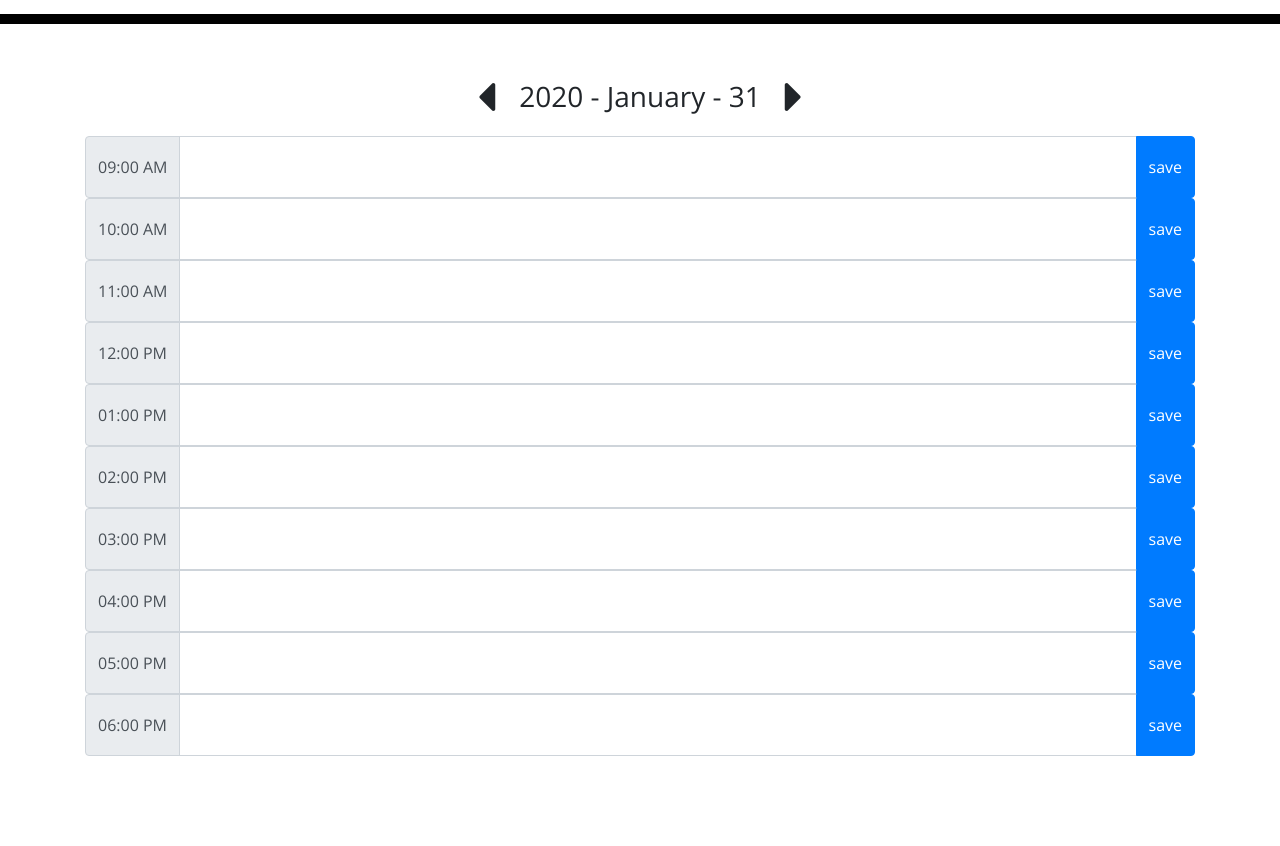
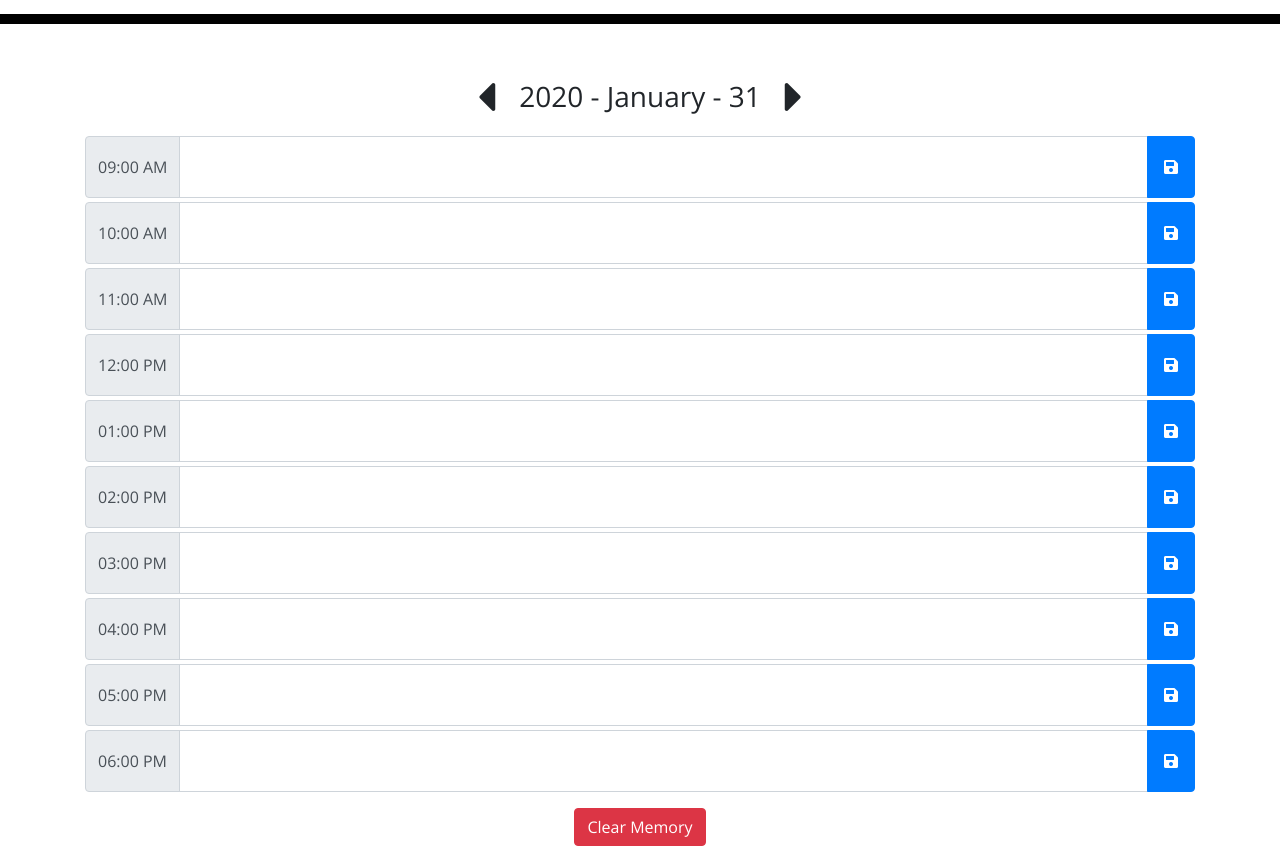
Before and after one commit to hyukjun-kwon/homework-5, a plain HTML site: page index.html in a window 1280 px wide. Shown: the part 280-1126 px from the top of the page. Before the commit the page ends 1036 px from the top, so only its background shows below. Drawn offline with nearby package versions, Linux system fonts and the light colour scheme.

Commit message:
added clear memory function

```diff
--- a/assets/js/script.js
+++ b/assets/js/script.js
@@ -61,7 +61,7 @@ $(document).ready(function() {
     currentDate = moment(moment(`2020${currentDate}`)).add(1, 'days').format("MMDD");
 
     refreshPlanner();
-  })
+  });
 
   $("#date-backward").on("click", event => {
     event.preventDefault();
@@ -70,7 +70,7 @@ $(document).ready(function() {
     currentDate = moment(moment(`2020${currentDate}`)).add(-1, 'days').format("MMDD");
 
     refreshPlanner();
-  })
+  });
 
   function refreshPlanner() {
     // renew data (discard any unsaved changes)
@@ -99,4 +99,14 @@ $(document).ready(function() {
     // build Planner
     buildPlanner(plannerData[`${currentDate}`]);
   }
+
+  /*************************************************** Clear Button Function *****************************************************/
+  $("#clear-button").on("click", event => {
+    event.preventDefault();
+    localStorage.clear();
+    plannerData = {};
+    currentDate = moment().format("MMDD");
+    buildPlanner(["","","","","","","","","",""]);
+  });
+
 });
--- a/index.html
+++ b/index.html
@@ -36,95 +36,98 @@
       </div>
     </div>
     <div class="container" id="time-block">
-      <div class="input-group">
+      <div class="input-group mb-1">
         <div class="input-group-prepend">
           <span class="input-group-text">09:00 AM</span>
         </div>
         <textarea class="form-control" id="content-0"></textarea>
         <div class="input-group-append">
-          <button class="btn btn-primary save-button" data-time-index="0">save</button>
+          <button class="btn btn-primary save-button fa fa-save px-3" data-time-index="0"></button>
         </div>
       </div>
-      <div class="input-group">
+      <div class="input-group mb-1">
         <div class="input-group-prepend">
           <span class="input-group-text">10:00 AM</span>
         </div>
         <textarea class="form-control" id="content-1"></textarea>
         <div class="input-group-append">
-          <button class="btn btn-primary save-button" data-time-index="1">save</button>
+          <button class="btn btn-primary save-button fa fa-save px-3" data-time-index="1"></button>
         </div>
       </div>
-      <div class="input-group">
+      <div class="input-group mb-1">
         <div class="input-group-prepend">
           <span class="input-group-text">11:00 AM</span>
         </div>
         <textarea class="form-control" id="content-2"></textarea>
         <div class="input-group-append">
-          <button class="btn btn-primary save-button" data-time-index="2">save</button>
+          <button class="btn btn-primary save-button fa fa-save px-3" data-time-index="2"></button>
         </div>
       </div>
-      <div class="input-group">
+      <div class="input-group mb-1">
         <div class="input-group-prepend">
           <span class="input-group-text">12:00 PM</span>
         </div>
         <textarea class="form-control" id="content-3"></textarea>
         <div class="input-group-append">
-          <button class="btn btn-primary save-button" data-time-index="3">save</button>
+          <button class="btn btn-primary save-button fa fa-save px-3" data-time-index="3"></button>
         </div>
       </div>
-      <div class="input-group">
+      <div class="input-group mb-1">
         <div class="input-group-prepend">
           <span class="input-group-text">01:00 PM</span>
         </div>
         <textarea class="form-control" id="content-4"></textarea>
         <div class="input-group-append">
-          <button class="btn btn-primary save-button" data-time-index="4">save</button>
+          <button class="btn btn-primary save-button fa fa-save px-3" data-time-index="4"></button>
         </div>
       </div>
-      <div class="input-group">
+      <div class="input-group mb-1">
         <div class="input-group-prepend">
           <span class="input-group-text">02:00 PM</span>
         </div>
         <textarea class="form-control" id="content-5"></textarea>
         <div class="input-group-append">
-          <button class="btn btn-primary save-button" data-time-index="5">save</button>
+          <button class="btn btn-primary save-button fa fa-save px-3" data-time-index="5"></button>
         </div>
       </div>
-      <div class="input-group">
+      <div class="input-group mb-1">
         <div class="input-group-prepend">
           <span class="input-group-text">03:00 PM</span>
         </div>
         <textarea class="form-control" id="content-6"></textarea>
         <div class="input-group-append">
-          <button class="btn btn-primary save-button" data-time-index="6">save</button>
+          <button class="btn btn-primary save-button fa fa-save px-3" data-time-index="6"></button>
         </div>
       </div>
-      <div class="input-group">
+      <div class="input-group mb-1">
         <div class="input-group-prepend">
           <span class="input-group-text">04:00 PM</span>
         </div>
         <textarea class="form-control" id="content-7"></textarea>
         <div class="input-group-append">
-          <button class="btn btn-primary save-button" data-time-index="7">save</button>
+          <button class="btn btn-primary save-button fa fa-save px-3" data-time-index="7"></button>
         </div>
       </div>
-      <div class="input-group">
+      <div class="input-group mb-1">
         <div class="input-group-prepend">
           <span class="input-group-text">05:00 PM</span>
         </div>
         <textarea class="form-control" id="content-8"></textarea>
         <div class="input-group-append">
-          <button class="btn btn-primary save-button" data-time-index="8">save</button>
+          <button class="btn btn-primary save-button fa fa-save px-3" data-time-index="8"></button>
         </div>
       </div>
-      <div class="input-group">
+      <div class="input-group mb-3">
         <div class="input-group-prepend">
           <span class="input-group-text">06:00 PM</span>
         </div>
         <textarea class="form-control" id="content-9"></textarea>
         <div class="input-group-append">
-          <button class="btn btn-primary save-button" data-time-index="9">save</button>
+          <button class="btn btn-primary save-button fa fa-save px-3" data-time-index="9"></button>
         </div>
+      </div>
+      <div class="input-group">
+            <button class="btn btn-danger mx-auto" id="clear-button">Clear Memory</button>
       </div>
     </div>
 
```
